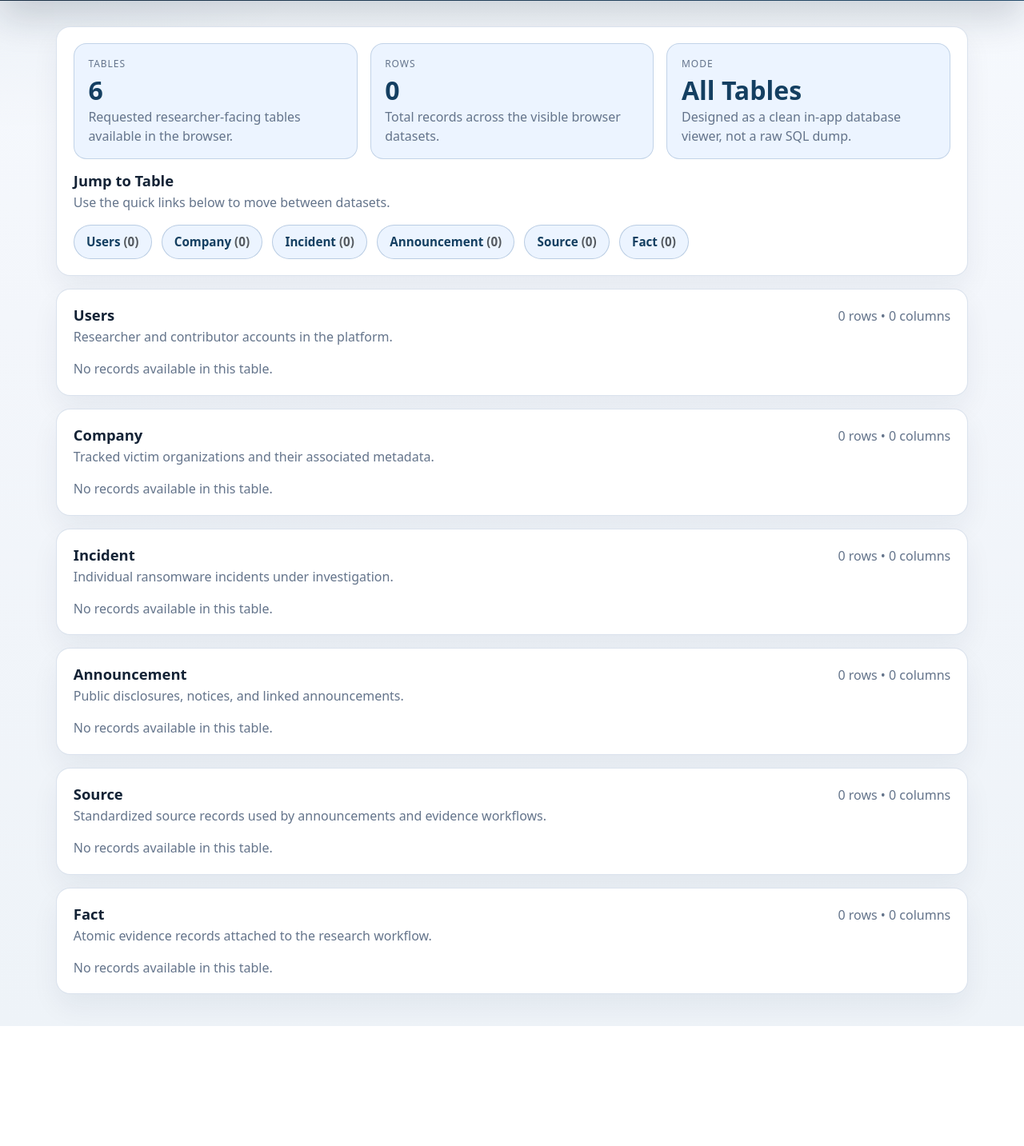
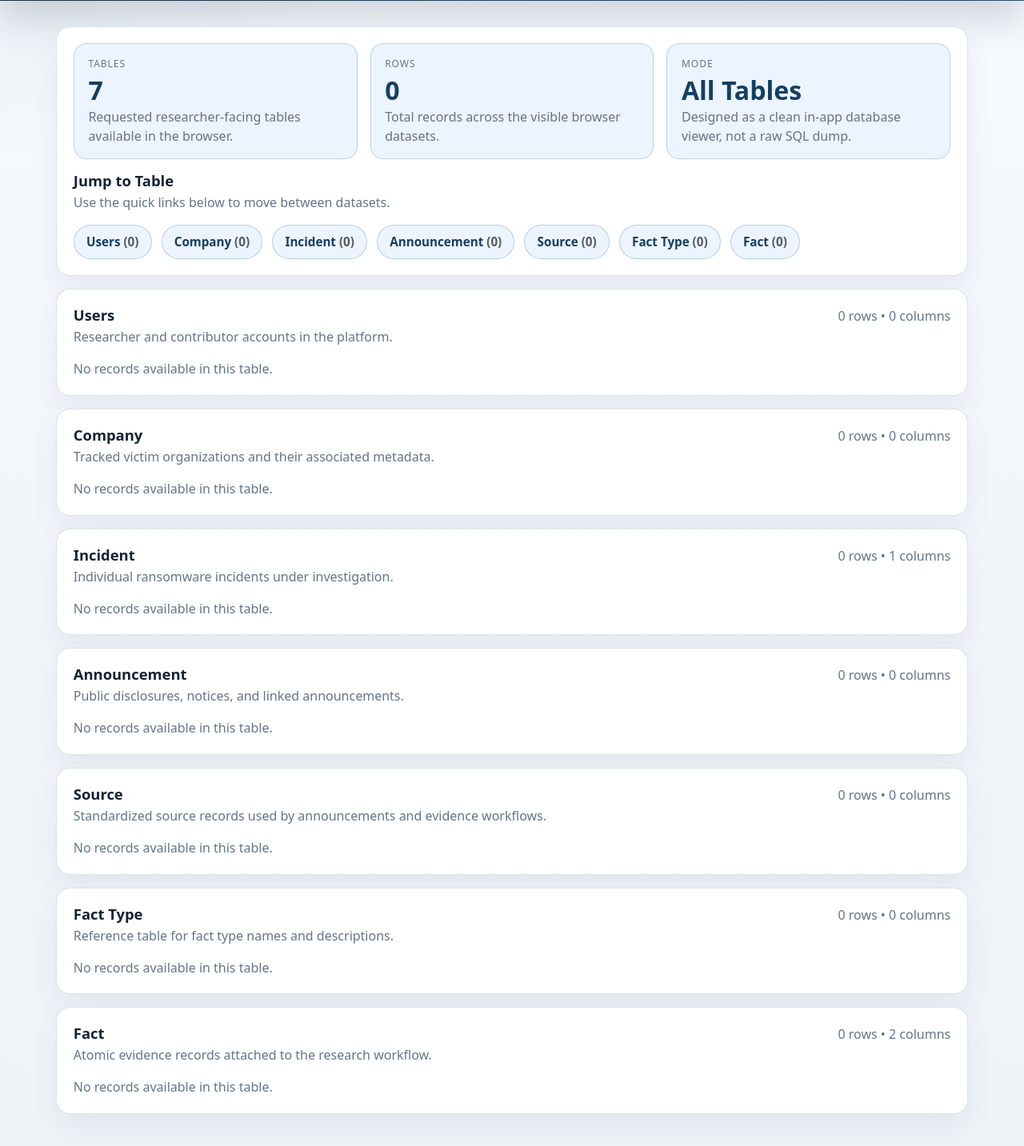
Before and after one commit to omsravya/DDB, a Flask app: page /data-viewer in a window 1280 px wide. Shown: the part 325-1758 px from the top of the page at 80% size. Before the commit the page ends 1608 px from the top, so only its background shows below. Run offline with Flask 3, Linux system fonts and the light colour scheme; the visitor is signed in with stand-in values (Sample User, id 1); data that the repository does not hold is empty; some libraries are stand-ins or nearby versions.

Commit message:
Final project update

```diff
--- a/app.py
+++ b/app.py
@@ -103,6 +103,30 @@ def ensure_signup_request_table():
     return True
 
 
+def ensure_fact_type_table():
+    try:
+        execute_db(
+            """
+            CREATE TABLE IF NOT EXISTS fact_type (
+                fact_type_id SERIAL PRIMARY KEY,
+                fact_type_name TEXT NOT NULL,
+                fact_type_description TEXT
+            )
+            """
+        )
+    except psycopg2.Error:
+        return False
+    return True
+
+
+def ensure_company_cusip_column():
+    try:
+        execute_db("ALTER TABLE company ADD COLUMN IF NOT EXISTS cusip TEXT")
+    except psycopg2.Error:
+        return False
+    return True
+
+
 def rows_to_dicts(columns, rows):
     return [dict(zip(columns, row)) for row in rows]
 
@@ -274,6 +298,120 @@ def strip_sensitive_columns(columns, rows, hidden_columns):
         for row in rows
     ]
     return visible_columns, visible_rows
+
+
+def reorder_columns(columns, preferred_order):
+    ordered = [column for column in preferred_order if column in columns]
+    ordered.extend(column for column in columns if column not in ordered)
+    return ordered
+
+
+def reorder_rows(columns, rows, preferred_order):
+    ordered_columns = reorder_columns(columns, preferred_order)
+    column_indexes = {column: index for index, column in enumerate(columns)}
+    ordered_rows = [
+        tuple(row[column_indexes[column]] for column in ordered_columns)
+        for row in rows
+    ]
+    return ordered_columns, ordered_rows
+
+
+def normalize_confidence_value(value):
+    if value in (None, ""):
+        return value
+
+    normalized = str(value).strip().lower()
+    mapping = {
+        "sample fact note 1": "high",
+        "sample fact note 2": "medium",
+        "sample fact note 3": "low",
+    }
+    return mapping.get(normalized, normalized)
+
+
+def choose_fact_type_name_column(columns):
+    return first_present(
+        {column: column for column in columns},
+        ["fact_type_name", "name", "title", "label", "category"],
+    )
+
+
+def choose_fact_type_description_column(columns):
+    return first_present(
+        {column: column for column in columns},
+        ["fact_type_description", "description", "details", "summary"],
+    )
+
+
+def enrich_fact_rows_with_type_details(
+    fact_columns,
+    fact_rows,
+    fact_type_columns,
+    fact_type_rows,
+    user_columns=None,
+    user_rows=None,
+):
+    fact_records = rows_to_dicts(fact_columns, fact_rows)
+    fact_type_records = rows_to_dicts(fact_type_columns, fact_type_rows)
+    user_records = rows_to_dicts(user_columns, user_rows) if user_columns and user_rows else []
+
+    fact_type_id_column = choose_fact_identifier_column(fact_type_columns)
+    fact_type_name_column = choose_fact_type_name_column(fact_type_columns)
+    fact_type_description_column = choose_fact_type_description_column(fact_type_columns)
+    fact_type_column = choose_fact_type_column(fact_columns)
+    user_id_column = get_user_identifier_column(user_columns or [])
+
+    fact_types_by_id = {
+        str(record.get(fact_type_id_column)): record
+        for record in fact_type_records
+        if fact_type_id_column and record.get(fact_type_id_column) is not None
+    }
+    users_by_id = {
+        str(record.get(user_id_column)): record
+        for record in user_records
+        if user_id_column and record.get(user_id_column) is not None
+    }
+
+    enriched_columns = list(fact_columns)
+    if "fact_type_name" not in enriched_columns:
+        enriched_columns.append("fact_type_name")
+    if "fact_type_description" not in enriched_columns:
+        enriched_columns.append("fact_type_description")
+
+    enriched_rows = []
+    for fact in fact_records:
+        fact_type = fact_types_by_id.get(str(fact.get(fact_type_column)))
+        enriched_record = dict(fact)
+        for confidence_column in ["confidence_level", "confidence"]:
+            if confidence_column in enriched_record:
+                enriched_record[confidence_column] = normalize_confidence_value(
+                    enriched_record.get(confidence_column)
+                )
+        for user_ref_column in ["coded_by", "entered_by", "created_by"]:
+            if user_ref_column in enriched_record and enriched_record.get(user_ref_column) is not None:
+                user_record = users_by_id.get(str(enriched_record.get(user_ref_column)))
+                enriched_record[user_ref_column] = first_present(
+                    user_record or {},
+                    ["name", "full_name", "email", user_id_column],
+                )
+        enriched_record["fact_type_name"] = (
+            fact_type.get(fact_type_name_column)
+            if fact_type and fact_type_name_column
+            else None
+        )
+        enriched_record["fact_type_description"] = (
+            fact_type.get(fact_type_description_column)
+            if fact_type and fact_type_description_column
+            else None
+        )
+        enriched_rows.append(tuple(enriched_record.get(column) for column in enriched_columns))
+
+    return enriched_columns, enriched_rows
+
+
+def hide_fact_type_id_from_fact_view(columns, rows):
+    hidden_columns = {"fact_type_id", "fact_type", "type", "category"}
+    return strip_sensitive_columns(columns, rows, hidden_columns)
 
 
 def get_user_identifier_column(columns):
@@ -334,6 +472,9 @@ def pick_option_label(record, fallback_column):
     label = first_present(
         record,
         [
+            "incident_description",
+            "description",
+            "summary",
             "name",
             "title",
             "company_name",
@@ -553,6 +694,8 @@ def infer_field_type(column):
     column_name = column["column_name"]
     if column["foreign_table_name"]:
         return "select"
+    if column_name in {"confidence_level", "confidence"}:
+        return "select-enum"
     if "date" in data_type and "timestamp" not in data_type:
         return "date"
     if "timestamp" in data_type:
@@ -566,6 +709,31 @@ def infer_field_type(column):
     return "text"
 
 
+def field_options_for_column(column_name):
+    if column_name in {"confidence_level", "confidence"}:
+        return [
+            {"value": "high", "label": "High"},
+            {"value": "medium", "label": "Medium"},
+            {"value": "low", "label": "Low"},
+        ]
+    return []
+
+
+def field_label_for_column(column):
+    column_name = column["column_name"]
+    if column["foreign_table_name"] == "company" and column_name in {"company_id", "company"}:
+        return "Company Name"
+    if column["foreign_table_name"] == "incident" and column_name in {"incident_id", "incident"}:
+        return "Incident"
+    if column["foreign_table_name"] == "announcement" and column_name in {"announcement_id", "announcement"}:
+        return "Announcements"
+    if column["foreign_table_name"] == "fact_type" and column_name in {"fact_type_id", "fact_type"}:
+        return "Fact Type"
+    if column["foreign_table_name"] == "source" and column_name in {"source_id", "source"}:
+        return "Source"
+    return column_name.replace("_", " ").title()
+
+
 def build_dynamic_form(table_name, title, description):
     fields = []
     for column in get_table_metadata(table_name):
@@ -574,10 +742,10 @@ def build_dynamic_form(table_name, title, description):
 
         field = {
             "name": column["column_name"],
-            "label": column["column_name"].replace("_", " ").title(),
+            "label": field_label_for_column(column),
             "required": column["is_nullable"] == "NO" and not column["column_default"],
             "input_type": infer_field_type(column),
-            "options": [],
+            "options": field_options_for_column(column["column_name"]),
         }
 
         if column["foreign_table_name"]:
@@ -690,6 +858,8 @@ def sample_value_for_column(column, sample_index):
             "Systems Encrypted = Yes",
         ],
         "status": ["pending_review", "pending_review", "pending_review"],
+        "confidence_level": ["high", "medium", "low"],
+        "confidence": ["high", "medium", "low"],
     }
 
     if column_name in named_values:
@@ -1074,6 +1244,36 @@ def attach_company_names_to_incidents(companies_columns, company_rows, incident_
         enriched_records.append(incident_copy)
 
     return enriched_records
+
+
+def enrich_incident_rows_with_company_name(companies_columns, company_rows, incident_columns, incident_rows):
+    incident_records = rows_to_dicts(incident_columns, incident_rows)
+    enriched_records = attach_company_names_to_incidents(
+        companies_columns,
+        company_rows,
+        incident_records,
+    )
+
+    company_id_column = choose_company_id_column(companies_columns)
+    companies_by_id = {
+        str(company.get(company_id_column)): company
+        for company in rows_to_dicts(companies_columns, company_rows)
+        if company_id_column and company.get(company_id_column) is not None
+    }
+
+    enriched_columns = list(incident_columns)
+    if "company_name" not in enriched_columns:
+        enriched_columns.append("company_name")
+    if "cusip" not in enriched_columns:
+        enriched_columns.append("cusip")
+
+    enriched_rows = []
+    for record in enriched_records:
+        company = companies_by_id.get(str(first_present(record, ["company_id", "company"])))
+        enriched_record = dict(record)
+        enriched_record["cusip"] = first_present(company or {}, ["cusip", "CUSIP"])
+        enriched_rows.append(tuple(enriched_record.get(column) for column in enriched_columns))
+    return enriched_columns, enriched_rows
 
 
 def build_incident_index_records(companies_columns, company_rows, incidents_columns, incident_rows):
@@ -1665,6 +1865,8 @@ def dashboard():
 @app.route("/data-viewer")
 @require_login
 def data_viewer():
+    ensure_fact_type_table()
+    ensure_company_cusip_column()
     users_cols, users = query_db("SELECT * FROM users")
     safe_users_cols, safe_users = strip_sensitive_columns(
         users_cols,
@@ -1672,10 +1874,44 @@ def data_viewer():
         {"password_hash", "password"},
     )
     companies_cols, companies = query_db("SELECT * FROM company")
+    ordered_company_cols, ordered_companies = reorder_rows(
+        companies_cols,
+        companies,
+        ["company_id", "cusip", "company_name"],
+    )
     incidents_cols, incidents = query_db("SELECT * FROM incident")
+    enriched_incident_cols, enriched_incident_rows = enrich_incident_rows_with_company_name(
+        companies_cols,
+        companies,
+        incidents_cols,
+        incidents,
+    )
+    visible_incident_cols, visible_incident_rows = strip_sensitive_columns(
+        enriched_incident_cols,
+        enriched_incident_rows,
+        {"company_id", "company", "company_name"},
+    )
+    safe_incident_cols, safe_incident_rows = reorder_rows(
+        visible_incident_cols,
+        visible_incident_rows,
+        ["incident_id", "cusip", "incident_date"],
+    )
     announcements_cols, announcements = query_db("SELECT * FROM announcement")
     sources_cols, sources = query_db("SELECT * FROM source")
     facts_cols, facts = query_db("SELECT * FROM fact")
+    fact_type_cols, fact_types = query_db("SELECT * FROM fact_type")
+    enriched_fact_cols, enriched_fact_rows = enrich_fact_rows_with_type_details(
+        facts_cols,
+        facts,
+        fact_type_cols,
+        fact_types,
+        users_cols,
+        users,
+    )
+    safe_fact_cols, safe_fact_rows = hide_fact_type_id_from_fact_view(
+        enriched_fact_cols,
+        enriched_fact_rows,
+    )
 
     viewer_tables = [
         build_data_view_table(
@@ -1686,14 +1922,14 @@ def data_viewer():
         ),
         build_data_view_table(
             "Company",
-            companies_cols,
-            companies,
+            ordered_company_cols,
+            ordered_companies,
             "Tracked victim organizations and their associated metadata.",
         ),
         build_data_view_table(
             "Incident",
-            incidents_cols,
-            incidents,
+            safe_incident_cols,
+            safe_incident_rows,
             "Individual ransomware incidents under investigation.",
         ),
         build_data_view_table(
@@ -1709,9 +1945,15 @@ def data_viewer():
             "Standardized source records used by announcements and evidence workflows.",
         ),
         build_data_view_table(
+            "Fact Type",
+            fact_type_cols,
+            fact_types,
+            "Reference table for fact type names and descriptions.",
+        ),
+        build_data_view_table(
             "Fact",
-            facts_cols,
-            facts,
+            safe_fact_cols,
+            safe_fact_rows,
             "Atomic evidence records attached to the research workflow.",
         ),
     ]
--- a/templates/data_viewer.html
+++ b/templates/data_viewer.html
@@ -269,7 +269,15 @@
                         <thead>
                             <tr>
                                 {% for column in table.columns %}
-                                <th>{{ column.replace("_", " ") }}</th>
+                                <th>
+                                    {% if table.title == "Fact" and column == "value" %}
+                                    Fact Value
+                                    {% elif table.title == "Fact" and column == "fact_value" %}
+                                    Fact Value
+                                    {% else %}
+                                    {{ column.replace("_", " ") }}
+                                    {% endif %}
+                                </th>
                                 {% endfor %}
                             </tr>
                         </thead>
```
Also changed, not shown: templates/entity_form.html (+14 -0 lines).
